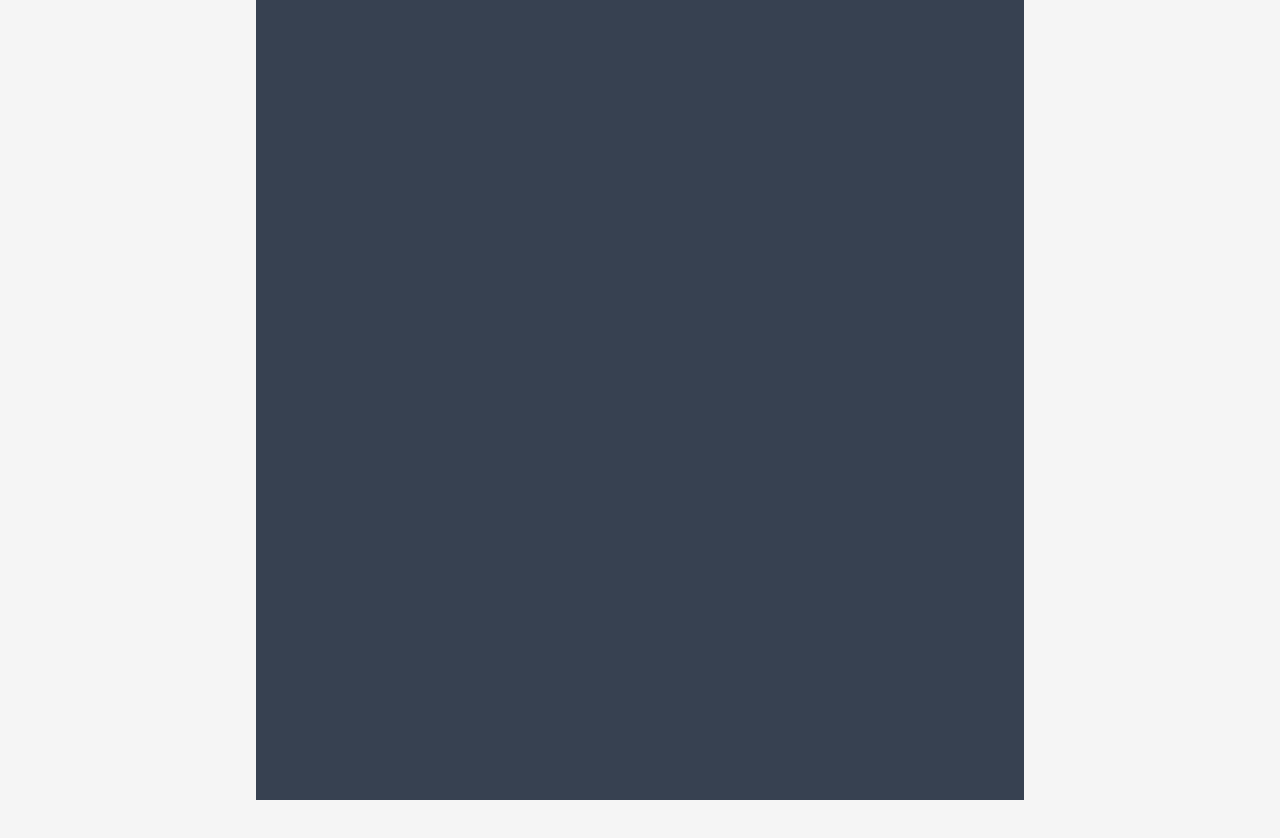
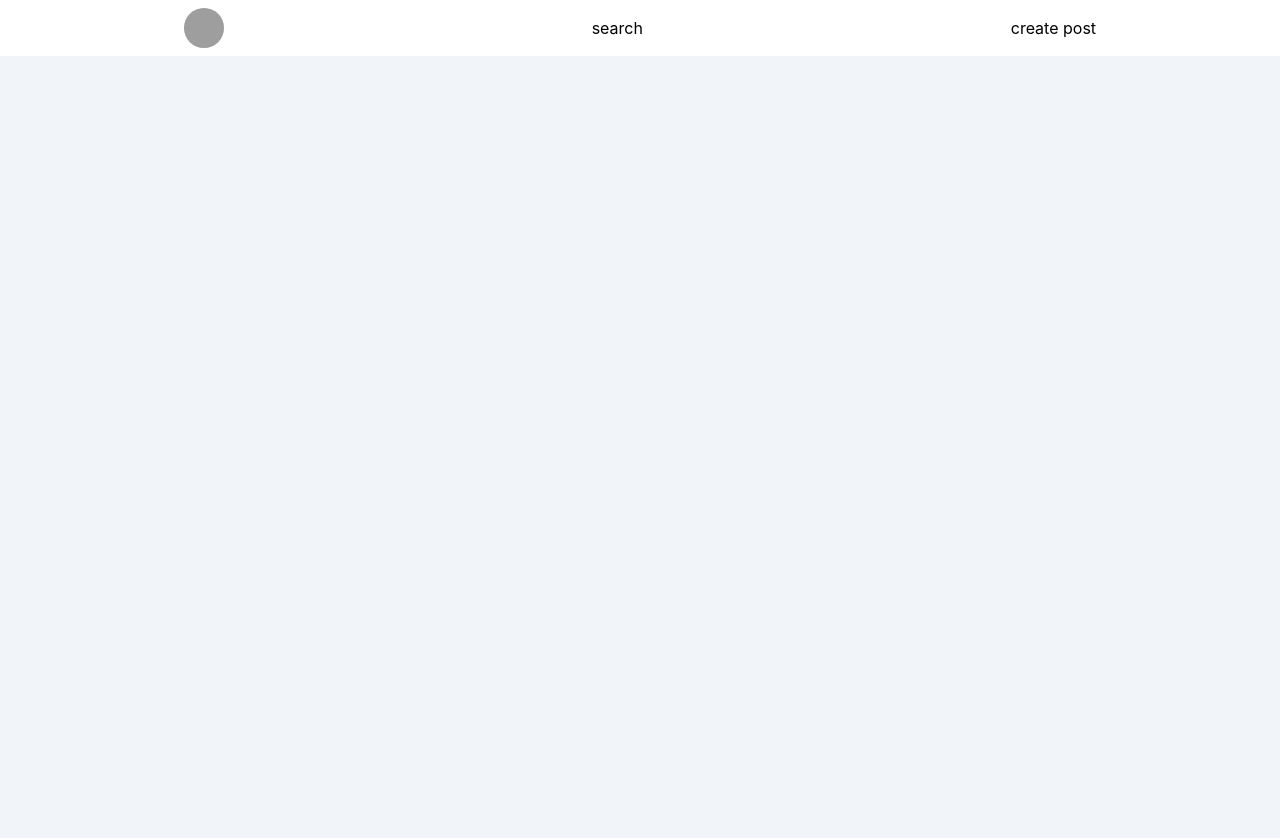
Before and after one commit to NicBritz/traka-post-it-client, a React (Create React App) app: page / in a window 1280 px wide. Shown: the top 838 px of the page. Before the commit the page ends 800 px from the top, so only its background shows below. Built offline with nearby package versions, Linux system fonts and the light colour scheme; grey boxes are pictures that could not be loaded.

Commit message:
add header with image component

```diff
--- a/src/App.js
+++ b/src/App.js
@@ -1,8 +1,11 @@
+import Header from "./Layouts/Header";
+
 function App() {
   return (
-    <div className="max-w-3xl mx-auto bg-gray-700 w-screen h-screen">
-      <header></header>
-    </div>
+    <>
+      <Header />
+      <div className="max-w-3xl mx-auto w-screen h-screen"></div>
+    </>
   );
 }
 
--- a/src/Assets/Styles/global.css
+++ b/src/Assets/Styles/global.css
@@ -5,8 +5,8 @@
 
 @layer base {
   body {
-    @apply max-w-7xl  bg-neutral-100 text-black transition-colors ease-in-out duration-500;
-    @apply dark:bg-gray-700 dark:text-white transition-colors ease-in-out duration-500;
+    @apply max-w-7xl  bg-slate-100 text-black transition-colors ease-in-out duration-500;
+    @apply dark:bg-gray-900 dark:text-white transition-colors ease-in-out duration-500;
   }
 }
 html,
--- /dev/null
+++ b/src/Components/ProfileImage.js
@@ -0,0 +1,11 @@
+const ProfileImage = ({ username = "guest" }) => {
+  return (
+    <img
+      className=" w-10 h-10 bg-slate-200 rounded-full"
+      src={`https://robohash.org/${username}`}
+      alt={`${username} profile`}
+    />
+  );
+};
+
+export default ProfileImage;
--- /dev/null
+++ b/src/Layouts/Header.js
@@ -0,0 +1,15 @@
+import ProfileImage from "../Components/ProfileImage";
+
+const Header = () => {
+  return (
+    <header className="bg-white dark:bg-gray-700 h-14 w-screen">
+      <div className="max-w-7xl flex justify-around items-center mx-auto h-full">
+        <ProfileImage />
+        <p>search</p>
+        <p>create post</p>
+      </div>
+    </header>
+  );
+};
+
+export default Header;
```
